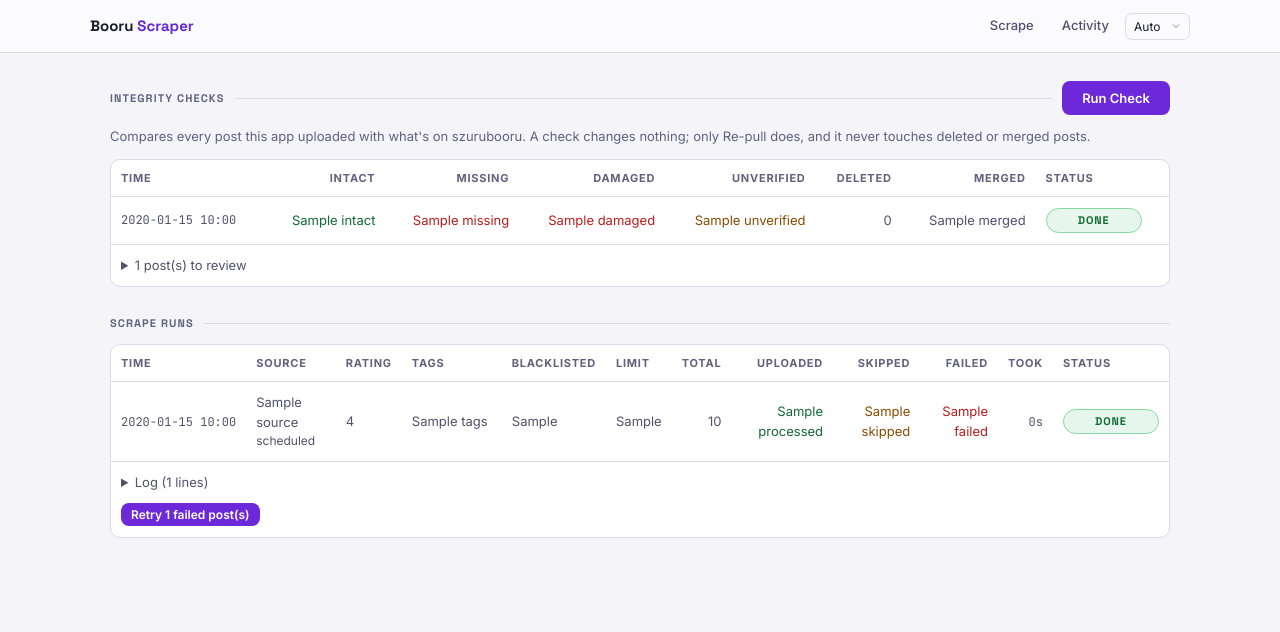
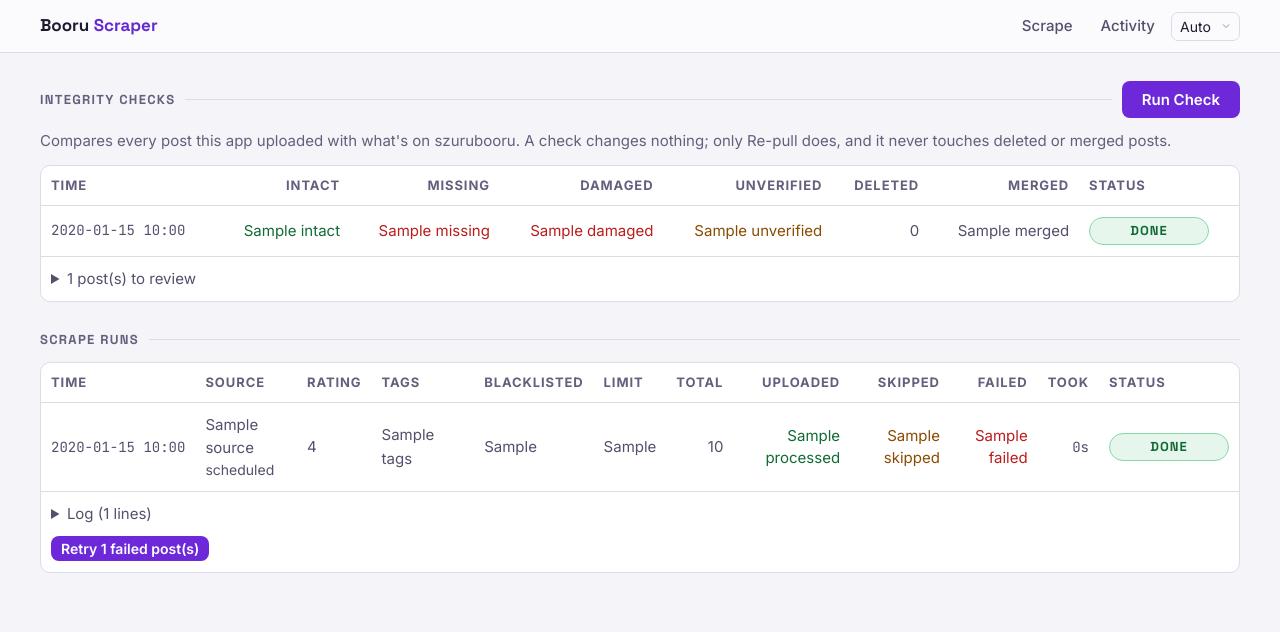
Before and after one commit to RainerEls/booru-scraper, a FastAPI app: template app/templates/activity.html in a window 1280 px wide. Shown: the top 632 px of the page. Run offline with FastAPI, Linux system fonts and the light colour scheme; the template is opened without the code that fills it: most values are stand-ins (such as "Sample title", 1, 10 or a date in 2020); parts of the project's set-up code (start-up, migrations or seed data) failed here and were passed over.

Commit message:
feat: follow the browser's font size and enlarge default text

```diff
--- a/app/static/styles.css
+++ b/app/static/styles.css
@@ -36,7 +36,7 @@
 
 /* ── reset / base ────────────────────────────────────────────── */
 *, *::before, *::after { box-sizing: border-box; margin: 0; padding: 0; }
-html { font-size: 14px; }
+html { font-size: 100%; }
 body {
   font-family: 'Inter', system-ui, sans-serif;
   background: var(--bg);
@@ -46,7 +46,7 @@
 }
 a { color: var(--accent); text-decoration: none; }
 a:hover { text-decoration: underline; }
-button, select, input, textarea { font-family: inherit; font-size: 13px; }
+button, select, input, textarea { font-family: inherit; font-size: .9375rem; }
 .hidden { display: none !important; }
 .mono { font-family: var(--mono); }
 .page-wrap a { text-decoration: underline; }
@@ -69,7 +70,7 @@
 .display { font-family: 'Space Grotesk', system-ui, sans-serif; }
 
 /* ── layout ──────────────────────────────────────────────────── */
-.page-wrap { max-width: 1100px; margin: 0 auto; padding: 0 20px; }
+.page-wrap { max-width: 1240px; margin: 0 auto; padding: 0 20px; }
 
 /* ── topbar ──────────────────────────────────────────────────── */
 .topbar {
@@ -79,32 +80,32 @@
   padding: 0 20px;
 }
 .topbar-inner {
-  max-width: 1100px; margin: 0 auto;
+  max-width: 1200px; margin: 0 auto;
   display: flex; align-items: center; gap: 16px;
-  height: 52px;
+  min-height: 52px;
 }
 .topbar-title {
   font-family: 'Space Grotesk', sans-serif;
-  font-size: 15px; font-weight: 700;
+  font-size: 1.0625rem; font-weight: 700;
   color: var(--text); flex: 1;
 }
 .topbar-title span { color: var(--accent); }
 
-.topbar-nav { display: flex; align-items: center; gap: 4px; }
+.topbar-nav { display: flex; flex-wrap: wrap; align-items: center; gap: 4px; }
 .nav-link {
   padding: 5px 12px;
   border-radius: 6px;
-  font-size: 13px;
+  font-size: .9375rem;
   font-weight: 500;
   color: var(--text-2);
   transition: color .15s, background .15s;
 }
 .nav-link:hover { color: var(--text); background: var(--card-hi); text-decoration: none; }
 .nav-link.active { color: var(--accent); background: var(--accent-dim); }
-.nav-button { display: block; border: 0; background: none; font: inherit; font-size: 13px; font-weight: 500; line-height: inherit; cursor: pointer; }
-.theme-select { width: auto; padding: 4px 26px 4px 8px; font-size: 12px; background-position: right 7px center; }
-.login-card { max-width: 360px; margin: 48px auto 0; }
-.login-error { margin: 12px 0 0; font-size: 13px; color: var(--red); }
+.nav-button { display: block; border: 0; background: none; font: inherit; font-size: .9375rem; font-weight: 500; line-height: inherit; cursor: pointer; }
+.theme-select { width: auto; padding: 4px 26px 4px 8px; font-size: .875rem; background-position: right 7px center; }
+.login-card { max-width: 24rem; margin: 48px auto 0; }
+.login-error { margin: 12px 0 0; font-size: .9375rem; color: var(--red); }
 .login-card .form-actions { margin-top: 16px; }
 
 /* ── section headers ─────────────────────────────────────────── */
@@ -114,7 +115,7 @@
 }
 .section-head h2 {
   font-family: 'Space Grotesk', sans-serif;
-  font-size: 11px; font-weight: 700; letter-spacing: .1em;
+  font-size: .8125rem; font-weight: 700; letter-spacing: .1em;
   text-transform: uppercase; color: var(--text-3);
   white-space: nowrap;
 }
@@ -136,10 +137,10 @@
   margin-bottom: 14px;
 }
 .form-group { display: flex; flex-direction: column; gap: 6px; flex: 1; }
-.form-group--narrow { max-width: 130px; }
+.form-group--narrow { max-width: 9rem; }
 
 label {
-  font-size: 11px; font-weight: 600;
+  font-size: .8125rem; font-weight: 600;
   letter-spacing: .06em; text-transform: uppercase;
   color: var(--text-2);
 }
@@ -173,16 +174,16 @@
 
 .form-actions { margin-top: 6px; display: flex; align-items: center; flex-wrap: wrap; gap: 8px; }
 .form-actions__gap { flex: 1; }
-.form-actions label { text-transform: none; letter-spacing: 0; font-size: 13px; font-weight: 500; }
-.form-actions input[type="number"] { width: 72px; }
-.field-hint { font-size: 12px; color: var(--text-2); }
+.form-actions label { text-transform: none; letter-spacing: 0; font-size: .9375rem; font-weight: 500; }
+.form-actions input[type="number"] { width: 5.5rem; }
+.field-hint { font-size: .875rem; color: var(--text-2); }
 
 /* ── button ──────────────────────────────────────────────────── */
 .btn {
   display: inline-flex; align-items: center; gap: 7px;
   padding: 9px 20px;
   border-radius: 8px;
-  font-weight: 600; font-size: 13px;
+  font-weight: 600; font-size: .9375rem;
   border: none; cursor: pointer;
   transition: opacity .15s, box-shadow .15s;
 }
@@ -280,10 +281,10 @@
 /* ── status badge ────────────────────────────────────────────── */
 .status-badge {
   font-family: 'Space Grotesk', sans-serif;
-  font-size: 11px; font-weight: 700;
+  font-size: .8125rem; font-weight: 700;
   text-transform: uppercase; letter-spacing: .08em;
   display: inline-block; box-sizing: border-box;
-  width: 96px; padding: 3px 0;
+  min-width: 7.5rem; padding: 3px 8px;
   text-align: center; white-space: nowrap;
   border-radius: 99px;
   border: 1px solid;
@@ -310,7 +311,7 @@
 /* ── history table ───────────────────────────────────────────── */
 .history-table {
   width: 100%; border-collapse: collapse;
-  font-size: 13px;
+  font-size: .9375rem;
 }
 .history-table thead tr {
   border-bottom: 1px solid var(--border);
@@ -318,7 +319,7 @@
 .history-table th {
   padding: 10px;
   text-align: left;
-  font-size: 11px; font-weight: 700;
+  font-size: .8125rem; font-weight: 700;
   text-transform: uppercase; letter-spacing: .07em;
   color: var(--text-3);
   white-space: nowrap;
@@ -336,7 +337,7 @@
 .history-table td.green { color: var(--green); }
 .history-table td.amber { color: var(--amber); }
 .history-table td.red   { color: var(--red); }
-.time-cell { color: var(--text-3); font-size: 12px; white-space: nowrap; }
+.time-cell { color: var(--text-3); font-size: .875rem; white-space: nowrap; }
 .tags-cell {
   min-width: 100px; max-width: 220px;
   white-space: normal; word-break: break-word;
@@ -351,23 +352,23 @@
 /* ── empty state ─────────────────────────────────────────────── */
 .empty-state {
   text-align: center; padding: 40px 20px;
-  color: var(--text-2); font-size: 13px;
+  color: var(--text-2); font-size: .9375rem;
 }
 
 /* ── integrity checks ────────────────────────────────────────── */
-.section-note { color: var(--text-3); font-size: 13px; margin-bottom: 12px; }
-.check-detail { font-size: 13px; }
+.section-note { color: var(--text-3); font-size: .9375rem; margin-bottom: 12px; }
+.check-detail { font-size: .9375rem; }
 .check-issues { list-style: none; margin-top: 8px; overflow-wrap: anywhere; }
 .check-issues li { padding: 4px 0; }
 .log--run { margin-top: 8px; border: 1px solid var(--border); border-radius: 8px; }
-.run-action { margin-top: 10px; padding: 4px 10px; font-size: 12px; }
+.run-action { margin-top: 10px; padding: 4px 10px; font-size: .875rem; }
 .check-repull { margin-left: 6px; color: var(--text-2); font-weight: 500; }
 
 /* ── small screens ───────────────────────────────────────────── */
-@media (max-width: 640px) {
+@media (max-width: 40em) {
   .page-wrap { padding: 0 16px; }
   .topbar { padding: 0 16px; }
-  .topbar-inner { gap: 8px; flex-wrap: wrap; height: auto; min-height: 52px; padding: 8px 0; }
+  .topbar-inner { gap: 8px; flex-wrap: wrap; padding: 8px 0; }
   .nav-link { padding: 5px 8px; }
   .form-row { flex-direction: column; }
   .form-group--narrow { max-width: none; }
```
Also changed, not shown: other parts of app/static/styles.css (+11 -10 lines).
